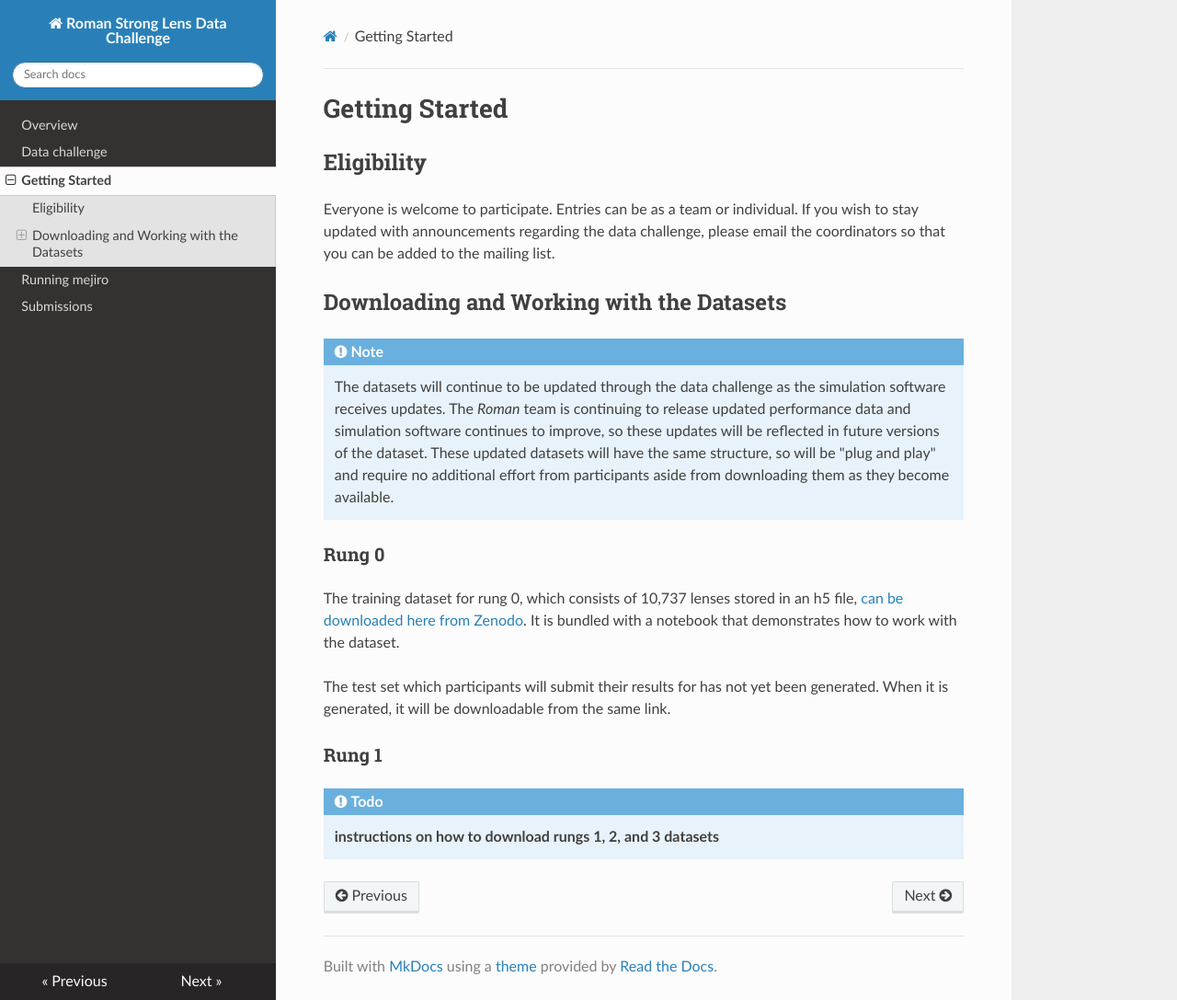
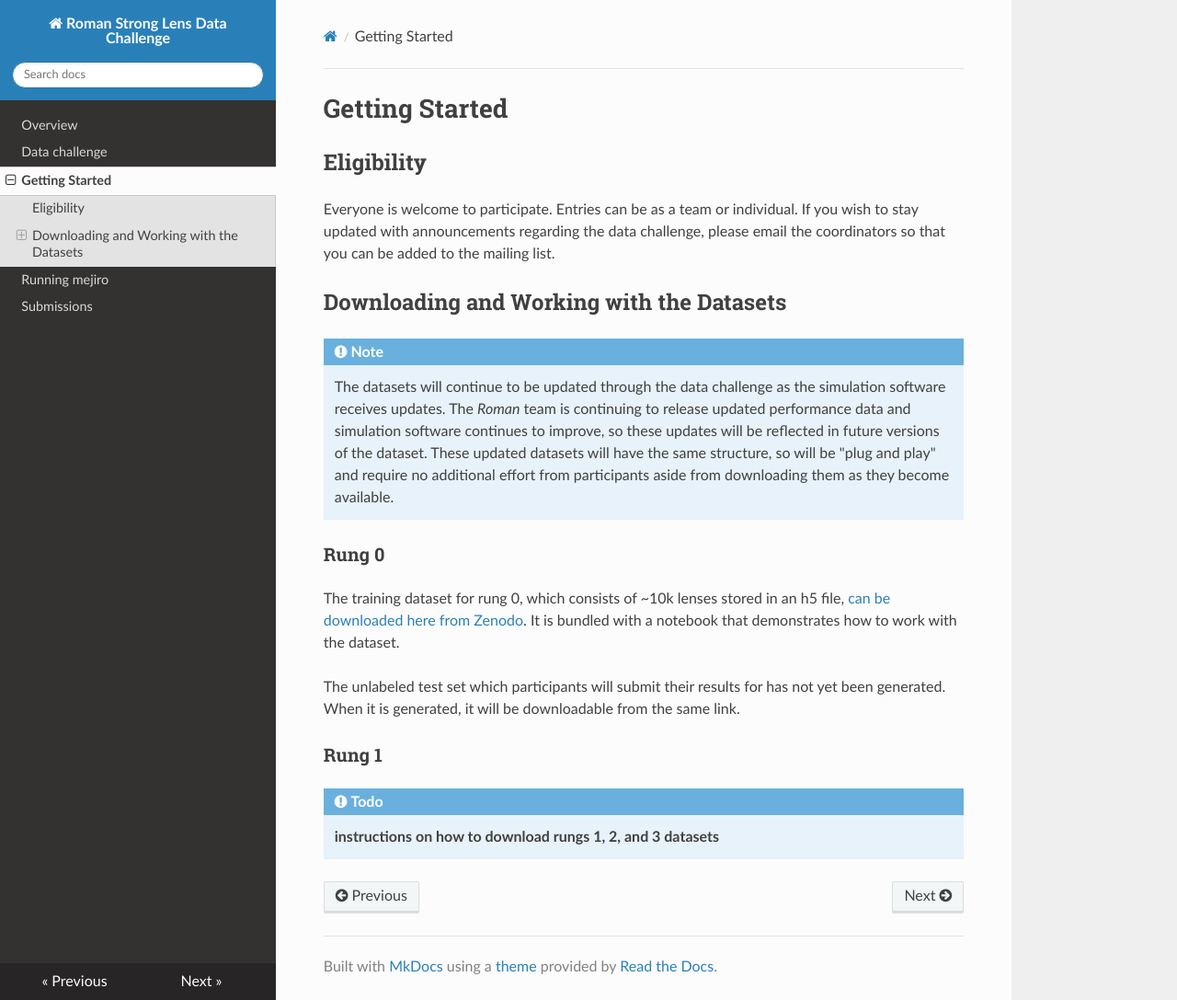
Before and after one commit to ahuang314/Roman_Data_Challenge, an MkDocs documentation site: the page built from docs/getting_started.md, in a window 1280 px wide and 1087 px high. Shown: the whole window at 92% size. Built offline with MkDocs 1.6.1, drawn with Linux system fonts in a browser that asks for light colours; nearby versions of some CDN libraries.

Commit message:
edit docs

```diff
--- a/docs/getting_started.md
+++ b/docs/getting_started.md
@@ -11,9 +11,9 @@ Everyone is welcome to participate. Entries can be as a team or individual. If y
 
 ### Rung 0
 
-The training dataset for rung 0, which consists of 10,737 lenses stored in an h5 file, [can be downloaded here from Zenodo](https://doi.org/10.5281/zenodo.17391542). It is bundled with a notebook that demonstrates how to work with the dataset.
+The training dataset for rung 0, which consists of ~10k lenses stored in an h5 file, [can be downloaded here from Zenodo](https://doi.org/10.5281/zenodo.17391542). It is bundled with a notebook that demonstrates how to work with the dataset.
 
-The test set which participants will submit their results for has not yet been generated. When it is generated, it will be downloadable from the same link.
+The unlabeled test set which participants will submit their results for has not yet been generated. When it is generated, it will be downloadable from the same link.
 
 ### Rung 1
 !!! todo
```
Also changed, not shown: docs/data_challenge.md (+6 -1 lines), docs/rung_descriptions/rung_0.md (+3 -1 lines).
